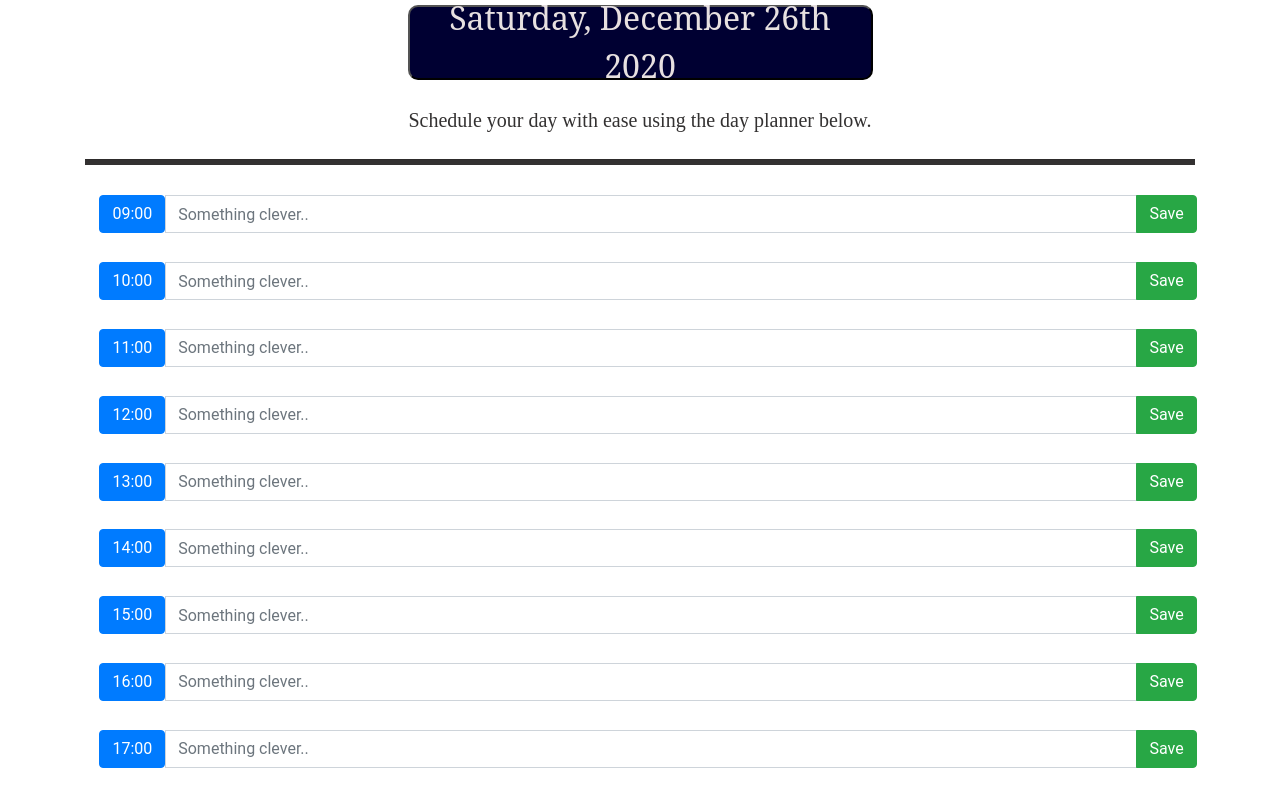
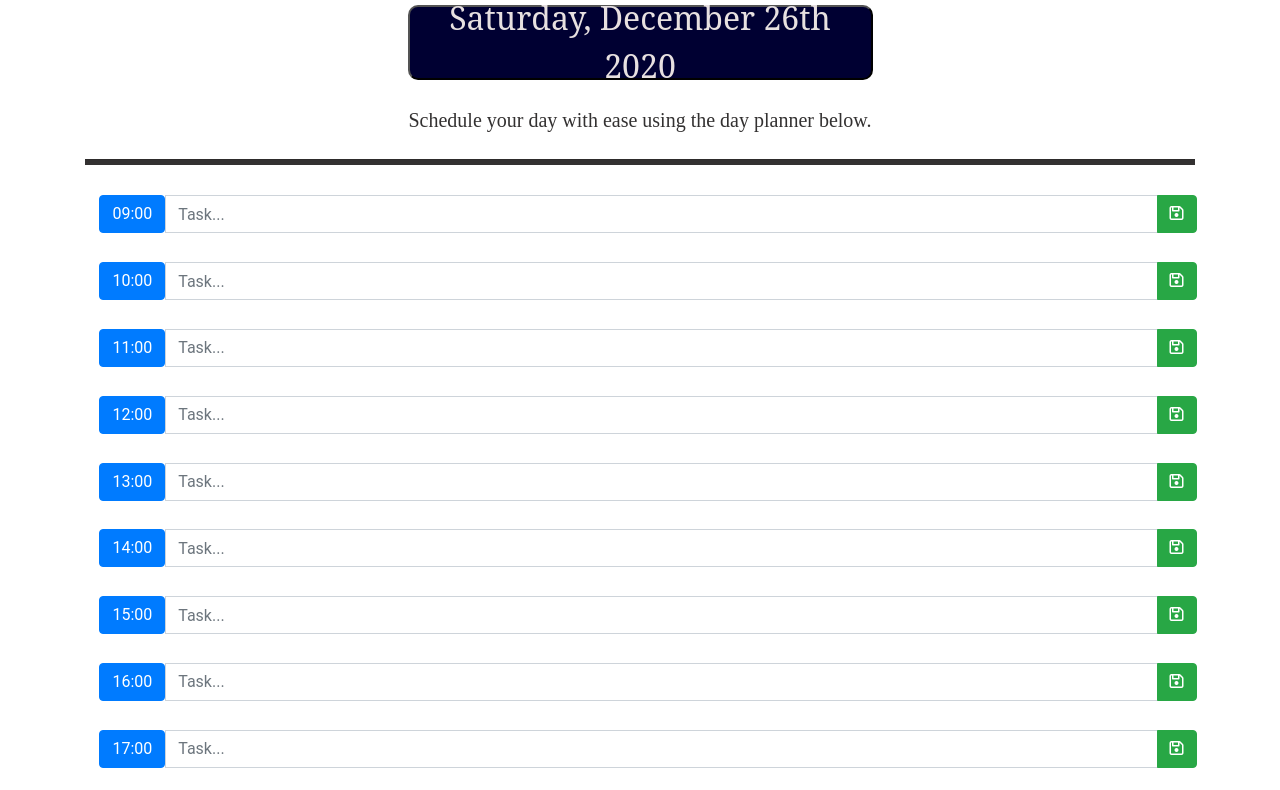
Before and after one commit to KokhobYohannes/DayPlanner, a plain HTML site: page index.html in a window 1280 px wide. Shown: the part 77-867 px from the top of the page. Drawn offline with nearby package versions, Linux system fonts and the light colour scheme.

Commit message:
Revised layout and added save icon

```diff
--- a/index.html
+++ b/index.html
@@ -5,13 +5,12 @@
     <meta charset="UTF-8">
     <meta name="viewport" content="width=device-width, initial-scale=1.0">
     <title>Day Planner</title>
-    <link rel="stylesheet" href="./styles.css">
-    </link>
+    <link rel="stylesheet" href="./styles.css"></link>
+    <script src="https://ajax.googleapis.com/ajax/libs/jquery/3.5.1/jquery.min.js"></script>
+    <script src="https://cdnjs.cloudflare.com/ajax/libs/moment.js/2.29.1/moment.min.js"></script>
+    <script src="https://maxcdn.bootstrapcdn.com/bootstrap/4.5.2/js/bootstrap.min.js"></script>
+    <link rel="stylesheet" href="https://maxcdn.bootstrapcdn.com/bootstrap/4.5.2/css/bootstrap.min.css"></script>
     <script src="https://kit.fontawesome.com/0aa2753bb1.js" crossorigin="anonymous"></script>
-    <script src="//cdnjs.cloudflare.com/ajax/libs/jquery/3.5.1/jquery.min.js"></script>
-    <script src="https://cdnjs.cloudflare.com/ajax/libs/moment.js/2.29.1/moment.min.js"></script>
-    <link rel="stylesheet" href="https://maxcdn.bootstrapcdn.com/bootstrap/4.5.2/css/bootstrap.min.css">
-    <script src="https://maxcdn.bootstrapcdn.com/bootstrap/4.5.2/js/bootstrap.min.js"></script>
     <h1>Welcome to Your Day Planner!</h1>
 </head>
 
@@ -29,9 +28,9 @@
     <div class="container mt-3">
         <div class="input-group mb-3">
             <button class="btn btn-primary" type="button">09:00</button>
-            <input type="text" class="form-control" placeholder="Something clever..">
+            <input type="text" class="form-control" placeholder="Task...">
             <div class="input-group-append">
-                <button class="btn btn-success" type="button">Save</button>
+                <button class="btn btn-success" type="button"><i class="far fa-save"></i></button>
             </div>
         </div>
     </div>
@@ -39,9 +38,9 @@
     <div class="container mt-3">
         <div class="input-group mb-3">
             <button class="btn btn-primary" type="button">10:00</button>
-            <input type="text" class="form-control" placeholder="Something clever..">
+            <input type="text" class="form-control" placeholder="Task...">
             <div class="input-group-append">
-                <button class="btn btn-success" type="button">Save</button>
+                <button class="btn btn-success" type="button"><i class="far fa-save"></i></button>
             </div>
         </div>
     </div>
@@ -49,9 +48,9 @@
     <div class="container mt-3">
         <div class="input-group mb-3">
             <button class="btn btn-primary" type="button">11:00</button>
-            <input type="text" class="form-control" placeholder="Something clever..">
+            <input type="text" class="form-control" placeholder="Task...">
             <div class="input-group-append">
-                <button class="btn btn-success" type="button">Save</button>
+                <button class="btn btn-success" type="button"><i class="far fa-save"></i></button>
             </div>
         </div>
     </div>
@@ -59,9 +58,9 @@
     <div class="container mt-3">
         <div class="input-group mb-3">
             <button class="btn btn-primary" type="button">12:00</button>
-            <input type="text" class="form-control" placeholder="Something clever..">
+            <input type="text" class="form-control" placeholder="Task...">
             <div class="input-group-append">
-                <button class="btn btn-success" type="button">Save</button>
+                <button class="btn btn-success" type="button"><i class="far fa-save"></i></button>
             </div>
         </div>
     </div>
@@ -69,9 +68,9 @@
     <div class="container mt-3">
         <div class="input-group mb-3">
             <button class="btn btn-primary" type="button">13:00</button>
-            <input type="text" class="form-control" placeholder="Something clever..">
+            <input type="text" class="form-control" placeholder="Task...">
             <div class="input-group-append">
-                <button class="btn btn-success" type="button">Save</button>
+                <button class="btn btn-success" type="button"><i class="far fa-save"></i></button>
             </div>
         </div>
     </div>
@@ -79,9 +78,9 @@
     <div class="container mt-3">
         <div class="input-group mb-3">
             <button class="btn btn-primary" type="button">14:00</button>
-            <input type="text" class="form-control" placeholder="Something clever..">
+            <input type="text" class="form-control" placeholder="Task...">
             <div class="input-group-append">
-                <button class="btn btn-success" type="button">Save</button>
+                <button class="btn btn-success" type="button"><i class="far fa-save"></i></button>
             </div>
         </div>
     </div>
@@ -89,9 +88,9 @@
     <div class="container mt-3">
         <div class="input-group mb-3">
             <button class="btn btn-primary" type="button">15:00</button>
-            <input type="text" class="form-control" placeholder="Something clever..">
+            <input type="text" class="form-control" placeholder="Task...">
             <div class="input-group-append">
-                <button class="btn btn-success" type="button">Save</button>
+                <button class="btn btn-success" type="button"><i class="far fa-save"></i></button>
             </div>
         </div>
     </div>
@@ -99,9 +98,9 @@
     <div class="container mt-3">
         <div class="input-group mb-3">
             <button class="btn btn-primary" type="button">16:00</button>
-            <input type="text" class="form-control" placeholder="Something clever..">
+            <input type="text" class="form-control" placeholder="Task...">
             <div class="input-group-append">
-                <button class="btn btn-success" type="button">Save</button>
+                <button class="btn btn-success" type="button"><i class="far fa-save"></i></button>
             </div>
         </div>
     </div>
@@ -109,9 +108,9 @@
     <div class="container mt-3">
         <div class="input-group mb-3">
             <button class="btn btn-primary" type="button">17:00</button>
-            <input type="text" class="form-control" placeholder="Something clever..">
+            <input type="text" class="form-control" placeholder="Task... ">
             <div class="input-group-append">
-                <button class="btn btn-success" type="button">Save</button>
+                <button class="btn btn-success" type="button"><i class="far fa-save"></i></button>
             </div>
         </div>
     </div>
```
